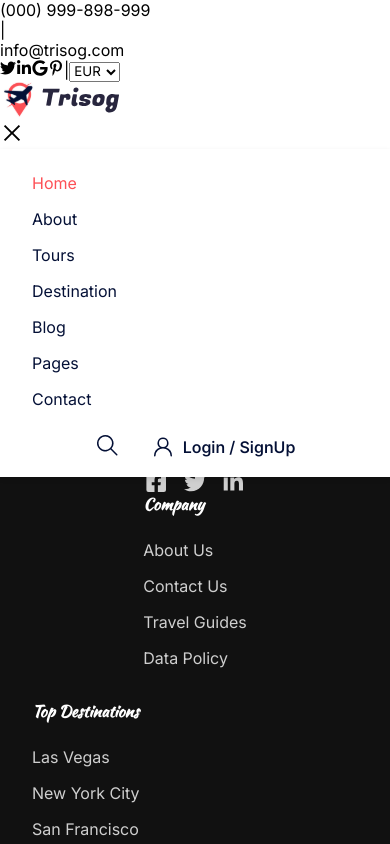
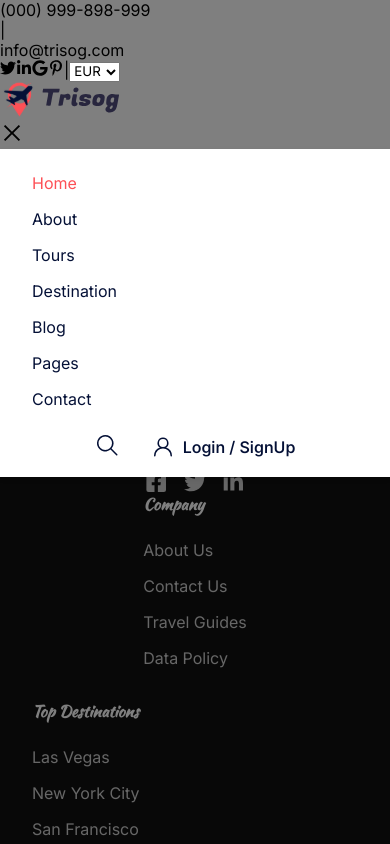
Before and after one commit to ViniciusGR797/trisog, a Next.js app: page /home in a window 390 px wide. Both pictures are taken after a click on the element 195 px from the left and 134 px from the top of the page. Shown: the top 844 px of the page. Built offline with nearby package versions, Linux system fonts and the light colour scheme; what next-reveal would draw is missing.

Commit message:
✈feat: add overlay header

```diff
--- a/src/components/sections/Header/index.tsx
+++ b/src/components/sections/Header/index.tsx
@@ -45,6 +45,7 @@ const Header: React.FC = () => {
   }, []);
 
   return (
+    <>
       <header className={styles.header}>
         <RevealWrapper
           origin="top"
@@ -136,7 +137,9 @@ const Header: React.FC = () => {
               <li className={router.pathname === "/pages" ? styles.active : ""}>
                 <Link href="/pages">Pages</Link>
               </li>
-            <li className={router.pathname === "/contact" ? styles.active : ""}>
+              <li
+                className={router.pathname === "/contact" ? styles.active : ""}
+              >
                 <Link href="/contact">Contact</Link>
               </li>
             </ul>
@@ -154,14 +157,18 @@ const Header: React.FC = () => {
                   <Image
                     src={user.photoUrl ? user.photoUrl : "/images/user.svg"}
                     alt={
-                    user.firstName ? user.firstName : user.email?.split("@")[0]
+                      user.firstName
+                        ? user.firstName
+                        : user.email?.split("@")[0]
                     }
                     width={35}
                     height={35}
                     className={styles.userPhoto}
                   />
                   <span>
-                  {user.firstName ? user.firstName : user.email?.split("@")[0]}
+                    {user.firstName
+                      ? user.firstName
+                      : user.email?.split("@")[0]}
                   </span>
                   {showLogout && (
                     <button
@@ -180,12 +187,10 @@ const Header: React.FC = () => {
               )}
             </div>
           </nav>
-
-        {menuOpen && (
-          <div className={styles.overlay} onClick={toggleMenu}></div>
-        )}
         </RevealWrapper>
       </header>
+      {menuOpen && <div className={styles.overlay} onClick={toggleMenu}></div>}
+    </>
   );
 };
 
--- a/src/components/sections/Header/styles.module.scss
+++ b/src/components/sections/Header/styles.module.scss
@@ -253,6 +253,7 @@
     &.menuOpen {
       padding: 1rem 2rem;
       max-height: 350px;
+      overflow: visible;
     }
 
     .menuBar {
@@ -294,6 +295,17 @@
     svg {
       font-size: 1.5rem;
     }
+  }
+
+  .overlay {
+    position: fixed;
+    top: 0;
+    left: 0;
+    width: 100%;
+    height: 100%;
+    background-color: rgba(0, 0, 0, 0.5);
+    z-index: 999;
+    display: block;
   }
 }
 
```
Lines whose indentation alone changed are shown as unchanged.
